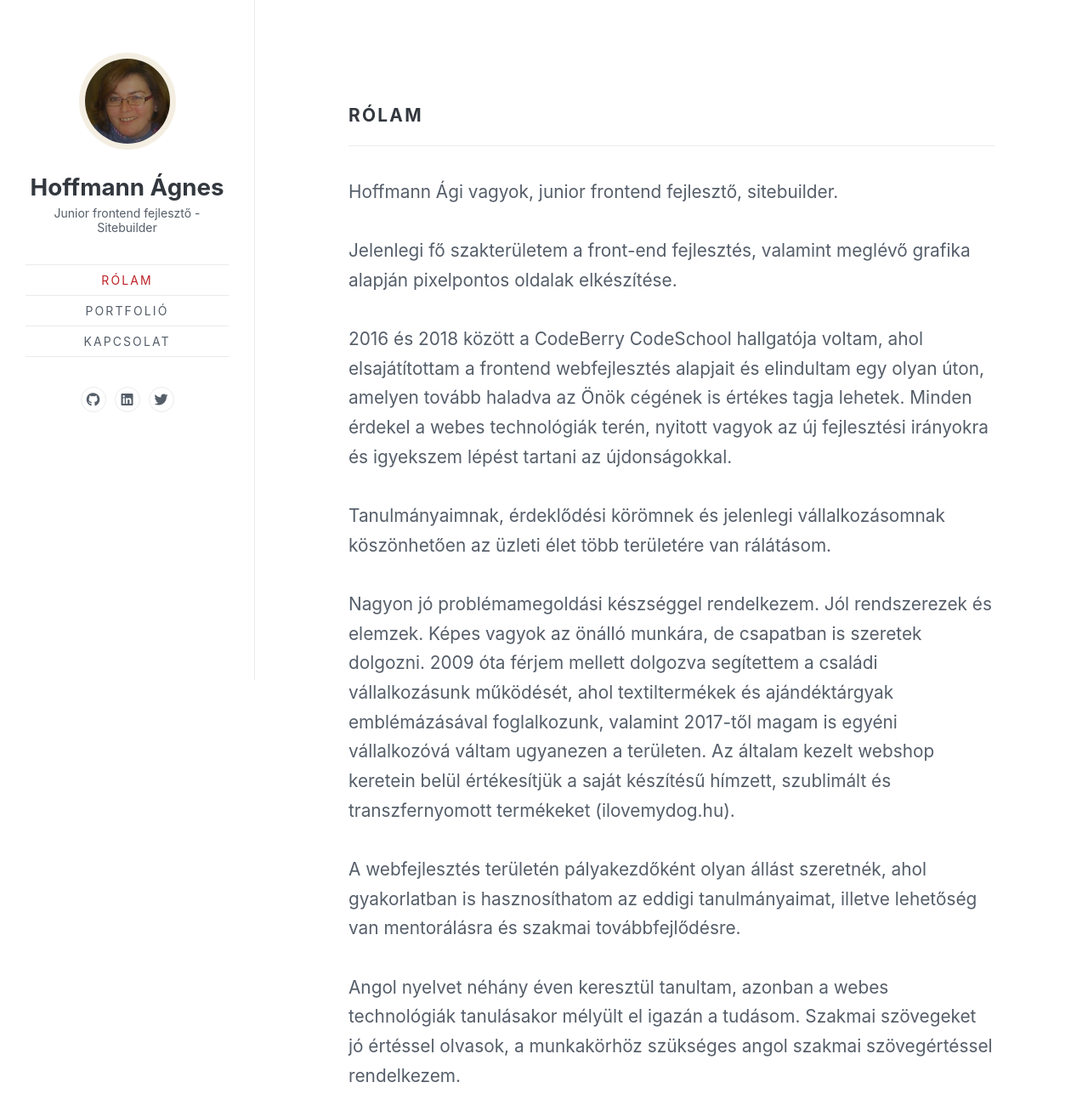
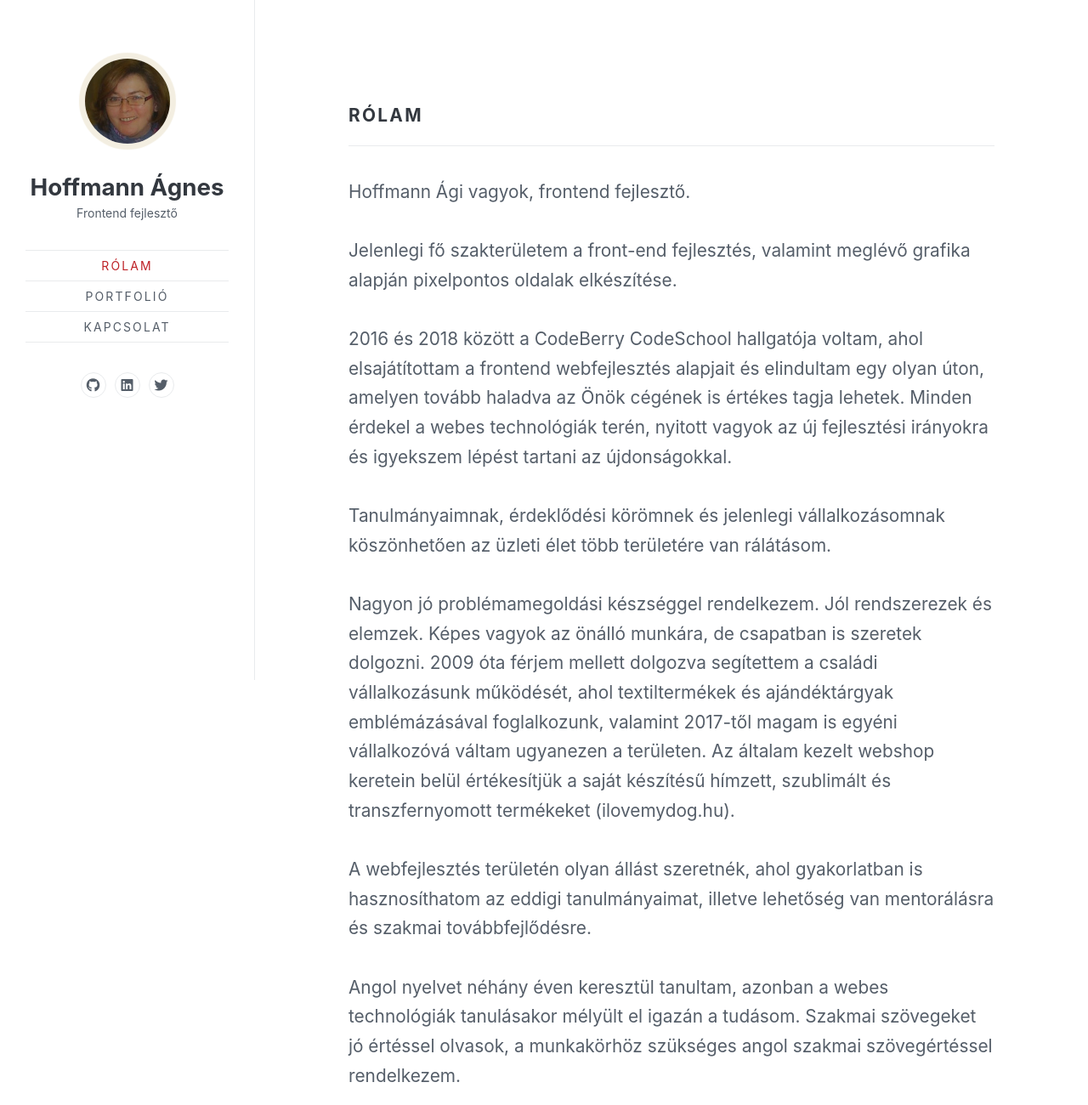
Before and after one commit to entonibaba0720/portfolio, a website: page index.html in a window 1280 px wide. Shown: the top 1300 px of the page at 85% size. Drawn offline with nearby package versions, Linux system fonts and the light colour scheme.

Commit message:
replace text

```diff
--- a/index.html
+++ b/index.html
@@ -25,7 +25,7 @@
                   <a aria-current="page" class="" href="index.html">Hoffmann Ágnes</a>
                 </h1>
                 <p class="site-description">
-                  Junior frontend fejlesztő - Sitebuilder
+                  Frontend fejlesztő
                 </p>
               </div>
               <button id="menu-toggle" class="menu-toggle">
@@ -89,7 +89,7 @@
               <h2 class="block-title underline">Rólam</h2>
               <div class="block-content">
                 <p>
-                  Hoffmann Ági vagyok, junior frontend fejlesztő, sitebuilder.
+                  Hoffmann Ági vagyok, frontend fejlesztő.
                 </p>
                 <p>
                   Jelenlegi fő szakterületem a front-end fejlesztés, valamint
@@ -120,7 +120,7 @@
                   transzfernyomott termékeket (ilovemydog.hu).
                 </p>
                 <p>
-                  A webfejlesztés területén pályakezdőként olyan állást
+                  A webfejlesztés területén olyan állást
                   szeretnék, ahol gyakorlatban is hasznosíthatom az eddigi
                   tanulmányaimat, illetve lehetőség van mentorálásra és szakmai
                   továbbfejlődésre.
```
